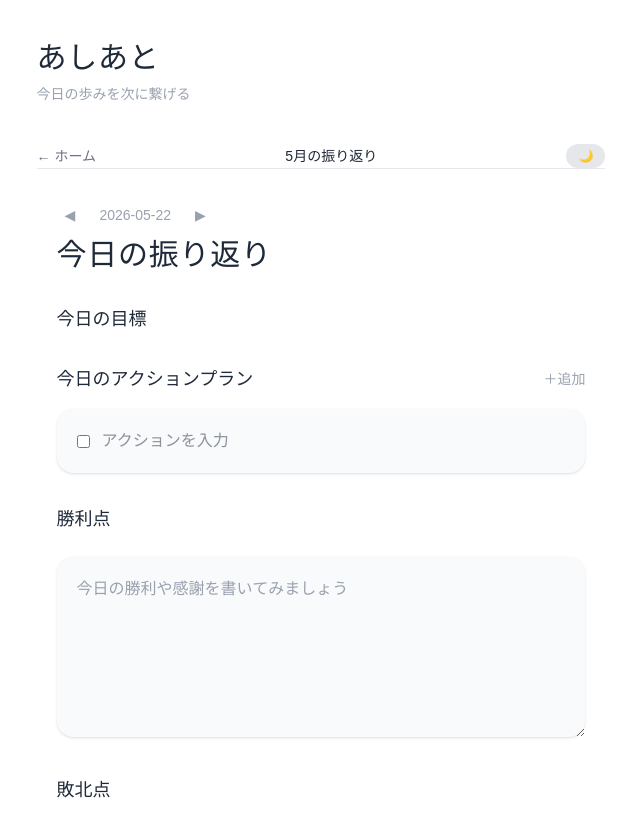
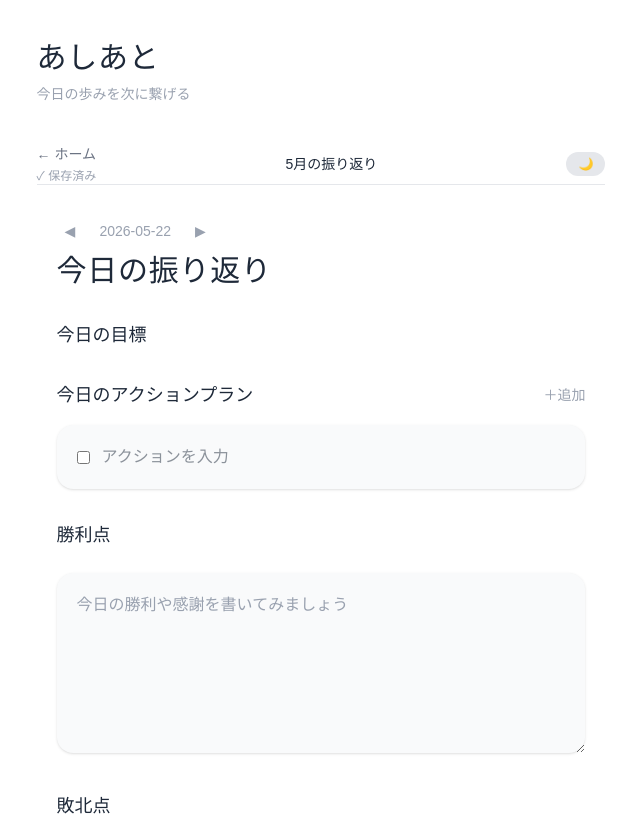
Before and after one commit to epl20023aoki-oss/hanketsubun-app, a Next.js app: page /journal in a window 1280 px wide. Shown: the top 816 px of the page, without its empty margins (319-959 px from the left). Built offline with nearby package versions, Linux system fonts and the light colour scheme; no server answers; a web font is replaced by a local one.

Commit message:
update app

```diff
--- a/src/app/journal/page.tsx
+++ b/src/app/journal/page.tsx
@@ -243,6 +243,9 @@ return (
 >
 
     <div className="flex items-center justify-between">
+
+<div className="flex flex-col">
+
   <Link
     href="/"
     className={`text-sm ${
@@ -253,6 +256,20 @@ return (
   >
     ← ホーム
   </Link>
+
+  <span
+    className={`mt-1 text-xs ${
+      darkMode
+        ? "text-gray-400"
+        : "text-gray-400"
+    }`}
+  >
+    {saving
+      ? "☁ 保存中..."
+      : "✓ 保存済み"}
+  </span>
+
+</div>
 
       <h1 className="text-sm font-medium">
         5月の振り返り
--- a/src/app/page.tsx
+++ b/src/app/page.tsx
@@ -10,6 +10,8 @@ import {
 import {
   collection,
   getDocs,
+  setDoc,
+  doc,
 } from "firebase/firestore";
 
 import {
@@ -255,6 +257,9 @@ useEffect(() => {
 
   if (!reflection) return;
 
+  const saveReflection =
+    async () => {
+
       setSaving(true);
 
       console.log(
@@ -266,9 +271,28 @@ useEffect(() => {
         reflection
       );
 
+      await setDoc(
+        doc(
+          db,
+          "users",
+          user.uid,
+          "daily_logs",
+          todayKey
+        ),
+        {
+          reflection,
+          updatedAt: new Date(),
+        },
+        { merge: true }
+      );
+
       setTimeout(() => {
         setSaving(false);
       }, 500);
+    };
+
+  saveReflection();
+
 }, [reflection, user]);
 
 return (
```
Lines whose indentation alone changed are shown as unchanged.
